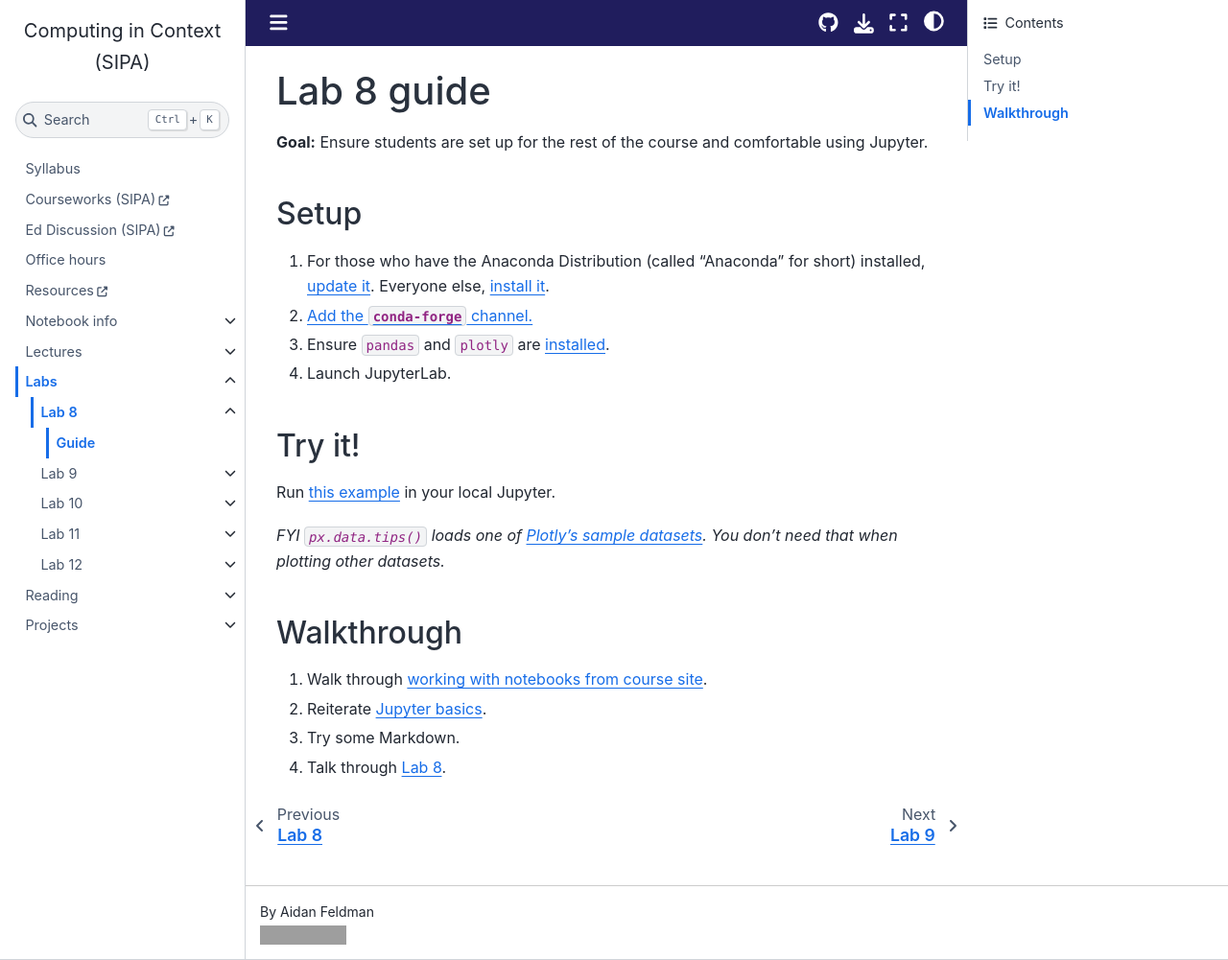
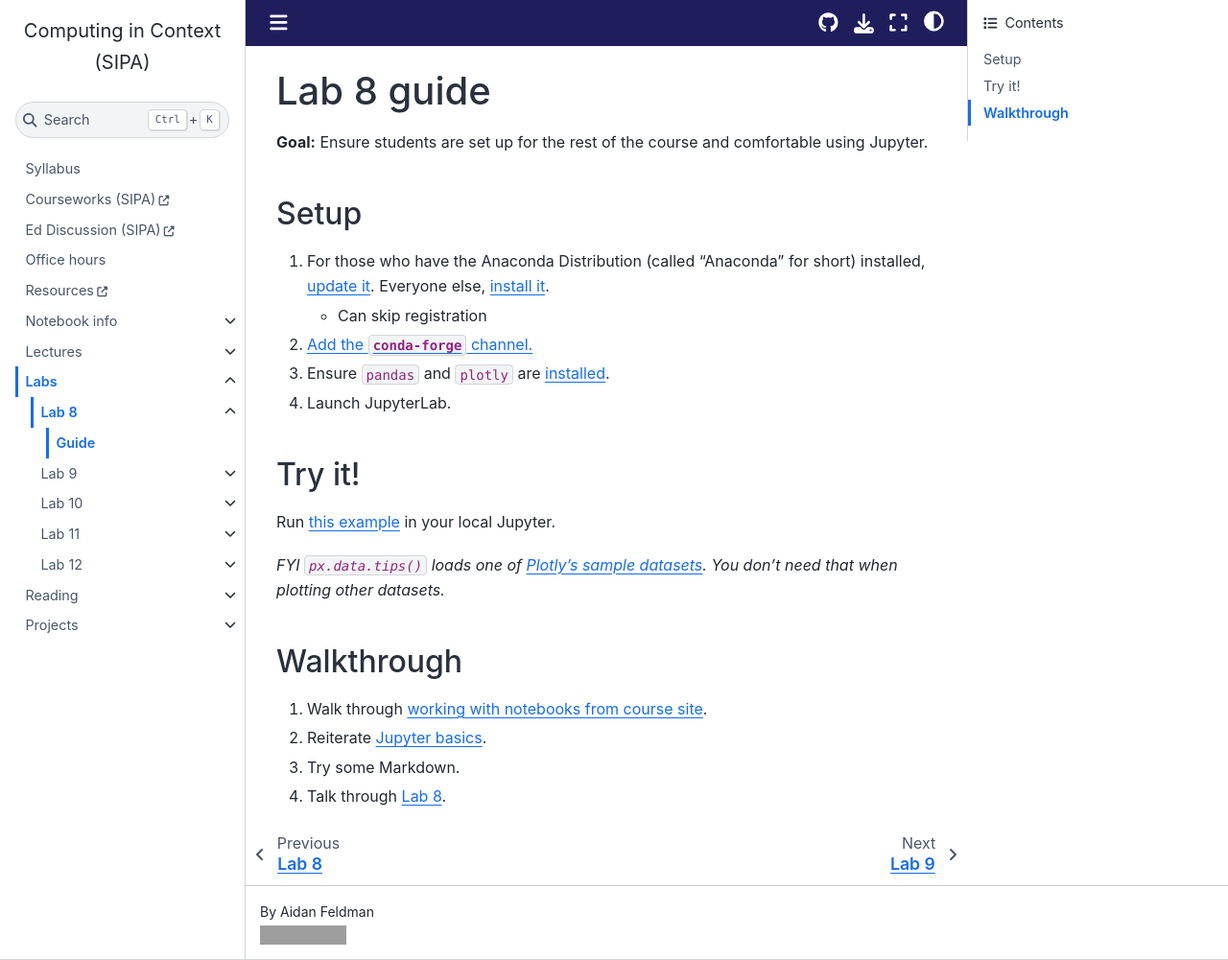
Before and after one commit to afeld/computing-in-context, a Jupyter Book: the page built from lab_8_guide.md, in a window 1280 px wide and 1001 px high. Shown: the whole window at 96% size. Built offline with Jupyter Book 1.0.4 settings and Sphinx 7.4.7 and the Sphinx Book theme 1.1.4, drawn with Linux system fonts in a browser that asks for light colours; pages that are not in the unit, such as notebooks, are missing from menus; comment, search, counter and statistics services are not loaded; grey boxes are pictures that could not be loaded.

```diff
--- a/lab_8_guide.md
+++ b/lab_8_guide.md
@@ -5,6 +5,7 @@
 ## Setup
 
 1. For those who have the Anaconda Distribution (called "Anaconda" for short) installed, [update it](https://docs.anaconda.com/navigator/update-navigator/). Everyone else, [install it](https://docs.anaconda.com/anaconda/install/).
+   - Can skip registration
 1. [Add the `conda-forge` channel.](notebooks.md#installing-packages)
 1. Ensure `pandas` and `plotly` are [installed](notebooks.md#installing-packages).
 1. Launch JupyterLab.
```
Also changed, not shown: lecture_23.ipynb.
